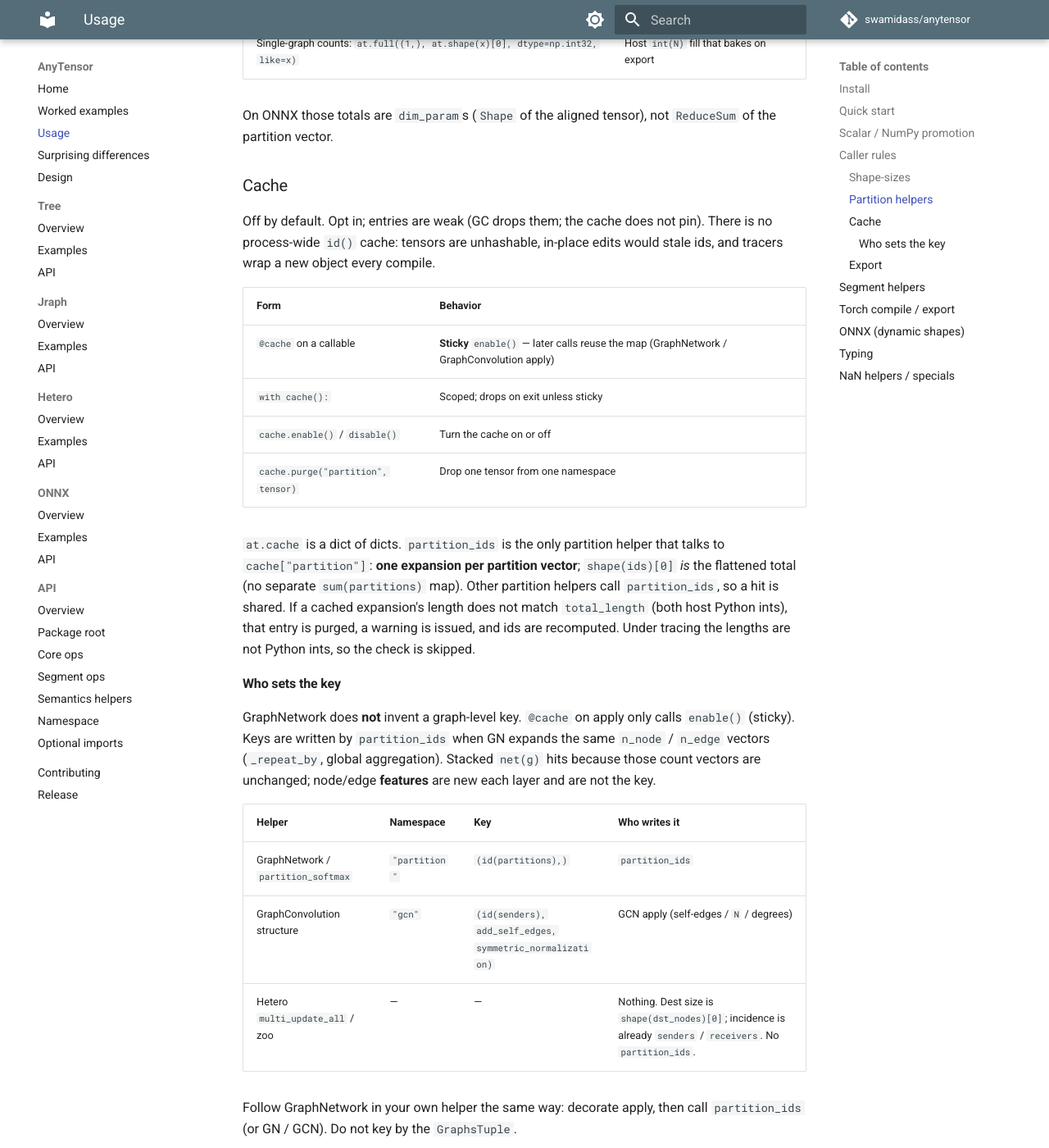
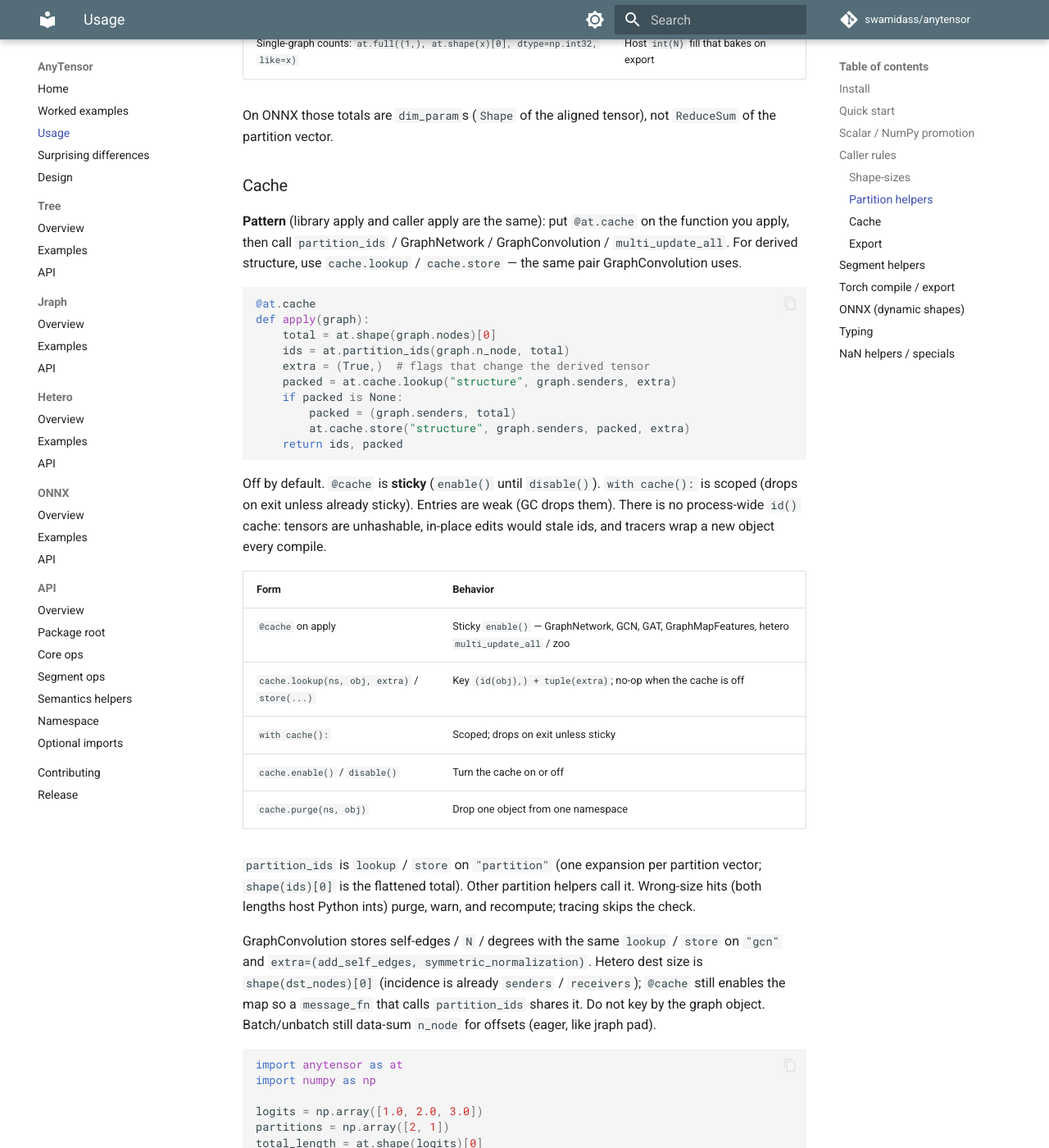
Before and after one commit to swamidass/anytensor, an MkDocs documentation site: the page built from docs/usage.md, in a window 1280 px wide and 1400 px high, scrolled down 2687 px. Shown: the whole window at 82% size. Built offline with MkDocs 1.6.1 and Material for MkDocs 9.7.7, drawn with Linux system fonts in a browser that asks for light colours; comment, search, counter and statistics services are not loaded; some of the changed text lies outside the part shown.

Commit message:
Make @cache plus lookup/store the public apply pattern.
GraphNetwork, GCN, GAT, GraphMapFeatures, and hetero apply use the same
decorator callers write. partition_ids and GraphConvolution go through
cache.lookup/store instead of private helpers.

Co-authored-by: swamidass <swamidass@users.noreply.github.com>

````diff
--- /dev/null
+++ b/changelog.d/cache-lookup-store.added.md
@@ -0,0 +1 @@
+Public cache pattern: ``@cache`` on apply plus ``cache.lookup`` / ``store`` (GraphNetwork, GraphConvolution, GAT, hetero ``multi_update_all`` / zoo all use it).
--- a/docs/design.md
+++ b/docs/design.md
@@ -167,7 +167,8 @@ data-dependent (`sum(partitions)`); passing `None` is a `TypeError`, not
 that fallback. Do not add `partition_sum` / `partition_min` /
 `partition_max`. A compiler may CSE a rebuild of ids; eager will not.
 
-The cache is opt-in (forms and namespaces: [Caller rules](usage.md#caller-rules)).
+The cache is opt-in. Library apply and caller apply use the same pattern
+(`@cache` plus `cache.lookup` / `store`): [Caller rules](usage.md#cache).
 Entries are weak: GC drops them, and callbacks hold only a weakref to the
 namespace map so a long-lived tensor cannot pin the block. There is no
 process-wide cache because tensors are unhashable, in-place edits would
--- a/docs/usage.md
+++ b/docs/usage.md
@@ -111,60 +111,49 @@ On ONNX those totals are `dim_param`s (`Shape` of the aligned tensor), not
 
 ### Cache
 
-Off by default. Opt in; entries are weak (GC drops them; the cache does not
-pin). There is no process-wide `id()` cache: tensors are unhashable, in-place
-edits would stale ids, and tracers wrap a new object every compile.
+**Pattern** (library apply and caller apply are the same): put `@at.cache`
+on the function you apply, then call `partition_ids` / GraphNetwork /
+GraphConvolution / `multi_update_all`. For derived structure, use
+`cache.lookup` / `cache.store` — the same pair GraphConvolution uses.
+
+```python
+@at.cache
+def apply(graph):
+    total = at.shape(graph.nodes)[0]
+    ids = at.partition_ids(graph.n_node, total)
+    extra = (True,)  # flags that change the derived tensor
+    packed = at.cache.lookup("structure", graph.senders, extra)
+    if packed is None:
+        packed = (graph.senders, total)
+        at.cache.store("structure", graph.senders, packed, extra)
+    return ids, packed
+```
+
+Off by default. `@cache` is **sticky** (`enable()` until `disable()`).
+`with cache():` is scoped (drops on exit unless already sticky). Entries
+are weak (GC drops them). There is no process-wide `id()` cache: tensors
+are unhashable, in-place edits would stale ids, and tracers wrap a new
+object every compile.
 
 | Form | Behavior |
 |---|---|
-| `@cache` on a callable | **Sticky** `enable()` — later calls reuse the map (GraphNetwork / GraphConvolution apply) |
+| `@cache` on apply | Sticky `enable()` — GraphNetwork, GCN, GAT, GraphMapFeatures, hetero `multi_update_all` / zoo |
+| `cache.lookup(ns, obj, extra)` / `store(...)` | Key `(id(obj),) + tuple(extra)`; no-op when the cache is off |
 | `with cache():` | Scoped; drops on exit unless sticky |
 | `cache.enable()` / `disable()` | Turn the cache on or off |
-| `cache.purge("partition", tensor)` | Drop one tensor from one namespace |
+| `cache.purge(ns, obj)` | Drop one object from one namespace |
 
-`at.cache` is a dict of dicts. `partition_ids` is the only partition helper
-that talks to `cache["partition"]`: **one expansion per partition vector**;
-`shape(ids)[0]` *is* the flattened total (no separate `sum(partitions)` map).
-Other partition helpers call `partition_ids`, so a hit is shared. If a cached
-expansion's length does not match `total_length` (both host Python ints), that
-entry is purged, a warning is issued, and ids are recomputed. Under tracing
-the lengths are not Python ints, so the check is skipped.
+`partition_ids` is `lookup` / `store` on `"partition"` (one expansion per
+partition vector; `shape(ids)[0]` is the flattened total). Other partition
+helpers call it. Wrong-size hits (both lengths host Python ints) purge,
+warn, and recompute; tracing skips the check.
 
-#### Who sets the key
-
-GraphNetwork does **not** invent a graph-level key. `@cache` on apply only
-calls `enable()` (sticky). Keys are written by `partition_ids` when GN
-expands the same `n_node` / `n_edge` vectors (`_repeat_by`, global
-aggregation). Stacked `net(g)` hits because those count vectors are
-unchanged; node/edge **features** are new each layer and are not the key.
-
-| Helper | Namespace | Key | Who writes it |
-|---|---|---|---|
-| GraphNetwork / `partition_softmax` | `"partition"` | `(id(partitions),)` | `partition_ids` |
-| GraphConvolution structure | `"gcn"` | `(id(senders), add_self_edges, symmetric_normalization)` | GCN apply (self-edges / `N` / degrees) |
-| Hetero `multi_update_all` / zoo | — | — | Nothing. Dest size is `shape(dst_nodes)[0]`; incidence is already `senders` / `receivers`. No `partition_ids`. |
-
-Follow GraphNetwork in your own helper the same way: decorate apply, then
-call `partition_ids` (or GN / GCN). Do not key by the `GraphsTuple`.
-
-```python
-@at.cache
-def my_apply(graph):
-    total = at.shape(graph.nodes)[0]
-    return at.partition_ids(graph.n_node, total)  # key is id(graph.n_node)
-```
-
-`GraphConvolution` adds a second namespace because self-edges / degrees are
-**derived** (`arange` + `concat`), not a partition expansion. Per-layer
-`MatMul` still appears once per apply. That lookup/store helper is
-library-internal; for a custom derived tensor, subscript `cache["name"]`
-while the cache is on and start the key with `id(obj)` so
-`cache.purge("name", obj)` can drop it.
-
-Hetero layers are **plain functions**, not `@cache` factories. Wrapping a
-stack in `@cache` is harmless but empty unless a `message_fn` also calls
-`partition_ids`. Batch/unbatch still data-sum `n_node` for offsets (eager,
-like jraph pad) — that is not the apply path.
+GraphConvolution stores self-edges / `N` / degrees with the same
+`lookup` / `store` on `"gcn"` and `extra=(add_self_edges, symmetric_normalization)`.
+Hetero dest size is `shape(dst_nodes)[0]` (incidence is already
+`senders` / `receivers`); `@cache` still enables the map so a `message_fn`
+that calls `partition_ids` shares it. Do not key by the graph object.
+Batch/unbatch still data-sum `n_node` for offsets (eager, like jraph pad).
 
 ```python
 import anytensor as at
@@ -190,7 +179,7 @@ Opt-in `anytensor.export` is a recipe, not a stable library API (not in
 | `from anytensor import export` | Treat export helpers as a frozen public contract |
 | Keep lengths as `at.shape` so ONNX gets `dim_param`s | Python ints or data sums that bake `N` |
 | Embed weights (`as_torch_module` / Lightning `nn.Parameter`, or `as_tensorflow_fn`) | Extra feeds, outer `tf.constant`, or `jax2tf` |
-| Stack GraphNetwork / GraphConvolution under `@cache` | Expect a fresh partition / GCN structure subgraph per layer |
+| Stack `@cache` apply (GN / GCN / hetero) | Expect a fresh partition / GCN structure subgraph per layer |
 
 ## Segment helpers
 
@@ -202,7 +191,7 @@ Opt-in `anytensor.export` is a recipe, not a stable library API (not in
 | `segment_min_or_constant` / `segment_max_or_constant` | Empty segments → constant |
 | `partition_softmax` | Softmax over contiguous partition lengths (`total_length` required; `num_segments` is `shape(partitions)[0]`; calls `partition_ids`, which reuses ids when `cache` is active) |
 | `partition_ids` | Expand partition lengths to segment ids (the cache chokepoint; other partition helpers call this) |
-| `cache` | Decorator (sticky across calls) / context / `enable`+`disable`: dict of dicts; `partition_ids` stores **one expansion per partition vector** at `cache["partition"]` (`shape(ids)[0]` is the total); `purge("partition", tensor)` drops one tensor; wrong-size hit warns, purges, and recomputes |
+| `cache` | `@cache` apply / `lookup`+`store` / context / `enable`+`disable` — GraphNetwork, GCN, GAT, hetero use this same pattern |
 
 Einops (`rearrange`, `einsum`, `reduce`, …) is re-exported for convenience.
 
````
Also changed, not shown: LOG.md (+3 -0 lines), docs/hetero/index.md (+5 -7 lines), docs/jraph/index.md (+7 -11 lines), docs/onnx/index.md (+7 -8 lines), 8 other files.
